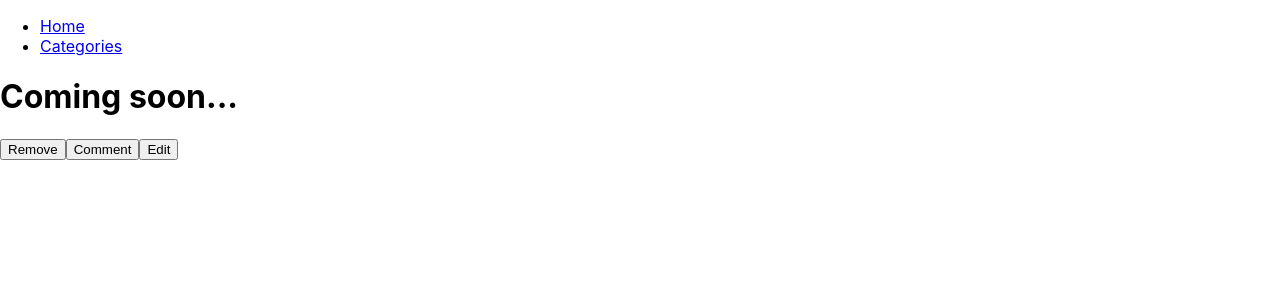
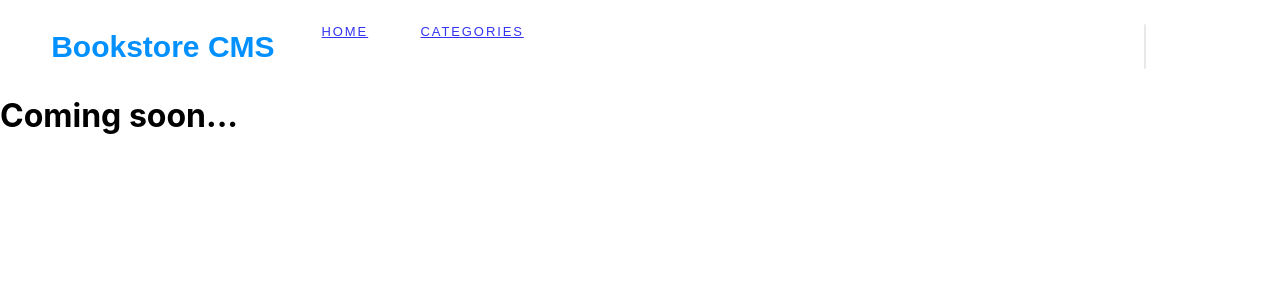
Before and after one commit to AFakhriddinov/Bookstore, a React (Create React App) app: page /categories in a window 1280 px wide. Shown: the top 300 px of the page. Built offline with nearby package versions, Linux system fonts and the light colour scheme.

Commit message:
Add basic styling

```diff
--- a/package.json
+++ b/package.json
@@ -10,7 +10,9 @@
     "axios": "^1.4.0",
     "prop-types": "^15.8.1",
     "react": "^18.2.0",
+    "react-circular-progressbar": "^2.1.0",
     "react-dom": "^18.2.0",
+    "react-icons": "^4.8.0",
     "react-redux": "^8.0.5",
     "react-router": "^6.11.2",
     "react-router-dom": "^6.11.2",
--- a/src/App.js
+++ b/src/App.js
@@ -4,7 +4,7 @@ import React from 'react';
 import BookStorage from './components/BookStorage';
 import Categories from './components/Categories';
 import Navigation from './components/Navigation';
-import Book from './components/Book';
+// import Book from './components/Book';
 
 function App() {
   return (
@@ -14,7 +14,7 @@ function App() {
         <Route path="/" element={<BookStorage />} />
         <Route path="/categories" element={<Categories />} />
       </Routes>
-      <Book />
+      {/* <Book /> */}
     </Router>
   );
 }
--- a/src/components/Book.js
+++ b/src/components/Book.js
@@ -1,20 +1,25 @@
 import { useDispatch } from 'react-redux';
 import PropTypes from 'prop-types';
+import { CircularProgressbar } from 'react-circular-progressbar';
 import { removeBook, remove } from '../redux/books/bookSlice';
+import 'react-circular-progressbar/dist/styles.css';
+import '../index.css';
 
 const Book = ({
   title, author, category, id,
 }) => {
   const dispatch = useDispatch();
+  const progress = Math.floor(Math.random() * 100);
+  const chapter = Math.floor(Math.random() * 15);
   return (
-    <div>
-      <div>
-        <p>{category}</p>
-        <h2>{title}</h2>
-        <p>{author}</p>
+    <div className="book-item">
+      <div className="book-info">
+        <p className="book-category">{category}</p>
+        <h2 className="book-title">{title}</h2>
+        <p className="book-author">{author}</p>
         <div>
           <button
-            className="btn-action"
+            className="remove-btn"
             type="button"
             onClick={() => {
               dispatch(removeBook({ id }));
@@ -23,11 +28,36 @@ const Book = ({
           >
             Remove
           </button>
+          <span className="separator">|</span>
           <button className="btn-action" type="button" title="Comment">
             Comment
           </button>
+          <span className="separator">|</span>
           <button className="btn-action" type="button" title="Edit">
             Edit
+          </button>
+        </div>
+      </div>
+      <div className="progress-icon">
+        <div className="circle">
+          <CircularProgressbar value={progress} />
+        </div>
+        <div className="percentage-container">
+          <p className="percent">
+            {progress}
+            %
+          </p>
+          <p className="progress-info">Completed</p>
+        </div>
+        <span className="separator-two" />
+        <div className="progressInfo">
+          <p className="present-unit">CURRENT CHAPTER</p>
+          <p className="unit">
+            CHAPTER
+            {chapter}
+          </p>
+          <button className="update" type="button" title="UPDATE PROGRESS">
+            UPDATE PROGRESS
           </button>
         </div>
       </div>
--- a/src/components/BookStorage.js
+++ b/src/components/BookStorage.js
@@ -3,6 +3,7 @@ import { useEffect } from 'react';
 import Book from './Book';
 import Form from './Form';
 import { getBook } from '../redux/books/bookSlice';
+import '../index.css';
 
 const BookStorage = () => {
   const dispatch = useDispatch();
@@ -12,11 +13,11 @@ const BookStorage = () => {
   }, [dispatch]);
   const { books } = useSelector((state) => state.books);
   return (
-    <div className="books">
-      <ul className="booklist">
+    <div className="book-storage">
+      <ul className="books">
         {books
           && books.map((book) => (
-            <li className="item" key={book.item_id}>
+            <li key={book.item_id}>
               <Book
                 title={book.title}
                 author={book.author}
--- a/src/components/Form.js
+++ b/src/components/Form.js
@@ -17,12 +17,13 @@ const Form = () => {
         setTitle('');
         setCategory('');
       }}
-      className="form"
+      className="book-form"
     >
-      <h2>Add a book</h2>
-      <div>
+      <h2 className="book-form-title">Add a book</h2>
+      <div className="book-inputs">
         <input
           placeholder="Title"
+          className="book-input"
           name="title"
           type="text"
           value={title}
@@ -31,6 +32,7 @@ const Form = () => {
 
         <input
           placeholder="Author"
+          className="book-input"
           name="author"
           type="text"
           value={author}
@@ -39,12 +41,13 @@ const Form = () => {
 
         <input
           placeholder="Category"
+          className="book-input"
           name="category"
           type="text"
           value={category}
           onChange={(e) => setCategory(e.target.value)}
         />
-        <button type="submit" className="form-button">
+        <button type="submit" className="submit-button">
           Add a book
         </button>
       </div>
--- a/src/components/Navigation.js
+++ b/src/components/Navigation.js
@@ -1,4 +1,6 @@
 import { NavLink } from 'react-router-dom';
+import '../index.css';
+// import { Fa500Px } from 'react-icons/fa';
 
 const Navigation = () => {
   const myLinks = [
@@ -8,14 +10,16 @@ const Navigation = () => {
 
   return (
     <header>
-      <nav>
-        <ul>
+      <nav className="nav">
+        <h1 className="title">Bookstore CMS</h1>
+        <ul className="ul">
           {myLinks.map((link) => (
             <li key={link.id}>
               <NavLink to={link.path}>{link.text}</NavLink>
             </li>
           ))}
         </ul>
+        <div className="person">{/* <Fa500Px /> */}</div>
       </nav>
     </header>
   );
--- a/src/index.css
+++ b/src/index.css
@@ -1,27 +1,258 @@
+* {
+  margin: 0;
+  padding: 0;
+  box-sizing: border-box;
+}
+
 body {
   margin: 0;
-  font-family:
-    -apple-system,
-    BlinkMacSystemFont,
-    'Segoe UI',
-    'Roboto',
-    'Oxygen',
-    'Ubuntu',
-    'Cantarell',
-    'Fira Sans',
-    'Droid Sans',
-    'Helvetica Neue',
+  font-family: -apple-system, BlinkMacSystemFont, "Segoe UI", "Roboto", "Oxygen",
+    "Ubuntu", "Cantarell", "Fira Sans", "Droid Sans", "Helvetica Neue",
     sans-serif;
   -webkit-font-smoothing: antialiased;
   -moz-osx-font-smoothing: grayscale;
 }
 
 code {
-  font-family:
-    source-code-pro,
-    Menlo,
-    Monaco,
-    Consolas,
-    'Courier New',
+  font-family: source-code-pro, Menlo, Monaco, Consolas, "Courier New",
     monospace;
 }
+/* Navbar */
+
+.nav {
+  font-family: "Poppins", sans-serif;
+  display: flex;
+  width: 92%;
+  height: 3rem;
+  margin: 0 0 3rem;
+  padding: 24px 4%;
+  background-color: #fff;
+}
+
+.title {
+  width: 15rem;
+  height: 2.313rem;
+  margin: 0.375rem 2.938rem 0.125rem 0;
+  font-family: "Montserrat", sans-serif;
+  font-size: 1.875rem;
+  font-weight: bold;
+  font-stretch: normal;
+  font-style: normal;
+  line-height: normal;
+  letter-spacing: normal;
+  color: #0290ff;
+  white-space: nowrap;
+}
+
+.ul {
+  display: flex;
+  flex-grow: 1;
+  list-style-type: none;
+  grid-gap: 40px;
+  gap: 40px;
+}
+
+.ul li {
+  width: 3.688rem;
+  height: 1rem;
+  font-size: 0.813rem;
+  font-weight: normal;
+  font-stretch: normal;
+  font-family: "Montserrat", sans-serif;
+  font-style: normal;
+  line-height: normal;
+  letter-spacing: 1.9px;
+  color: #121212;
+  text-decoration: none;
+  text-transform: uppercase;
+  opacity: 0.8;
+}
+
+.person {
+  width: 2.813rem;
+  height: 2.813rem;
+  margin: 0 0 0 41.5rem;
+  border: solid 1px #e8e8e8;
+  color: #0290ff;
+  border-radius: 100px;
+  display: flex;
+  justify-content: center;
+  align-items: center;
+}
+
+/* Books */
+
+.book-item {
+  display: flex;
+  border: 1px solid #e8e8ee;
+  justify-content: space-between;
+  padding: 2.5rem;
+  margin: 2rem 0;
+  background-color: #fff;
+}
+
+button {
+  width: fit-content;
+}
+
+.book-title {
+  margin: 0;
+  font-weight: 700;
+  font-size: 1.375rem;
+  margin-top: 0.188rem;
+  letter-spacing: -0.2px;
+  font-family: "Roboto Slab", serif;
+}
+
+.book-author {
+  font-family: "Roboto Slab", serif;
+  color: #4386bf;
+  margin: 0 0 1.5rem 0;
+}
+
+.book-category {
+  font-family: "Montserrat", sans-serif;
+  font-weight: 700;
+  color: #121212;
+  opacity: 0.5;
+  margin: 0;
+  font-size: 0.875rem;
+}
+
+.remove-btn {
+  border: none;
+  color: #4386bf;
+  background-color: transparent;
+  cursor: pointer;
+  font-family: "Roboto Slab", serif;
+  font-size: 0.875rem;
+  font-weight: 300;
+}
+
+.progress-icon {
+  display: flex;
+  align-items: center;
+  gap: 5rem;
+  margin-right: 4%;
+}
+
+.circle {
+  width: 4.25rem;
+  height: 4.25rem;
+  margin-left: 0%;
+}
+
+.percentage-container {
+  margin-left: -13%;
+  font-family: "Montserrat", sans-serif;
+  color: #121212;
+}
+
+.percent {
+  font-family: "Montserrat", sans-serif;
+  color: #121212;
+  font-size: 2rem;
+}
+
+.progress-info {
+  opacity: 0.5;
+  font-family: "Montserrat", sans-serif;
+  margin-top: -40%;
+}
+
+.present-unit,
+.unit {
+  font-family: "Roboto Slab", serif;
+  margin: 10px 0;
+}
+
+.present-unit {
+  opacity: 0.5;
+}
+
+.separator {
+  margin: 0 1rem;
+  opacity: 0.5;
+}
+
+.separator-two {
+  border: 1px solid #121212;
+  opacity: 0.1;
+  height: 60%;
+}
+
+.update {
+  background-color: rgb(8, 154, 238);
+  border: none;
+  color: white;
+  font-family: "Roboto Slab", serif;
+  padding: 8px 24px;
+  text-transform: uppercase;
+  font-weight: lighter;
+  border-radius: 3px;
+  margin-top: 9%;
+  cursor: pointer;
+  white-space: nowrap;
+}
+/* BookStorage */
+
+.book-storage {
+  margin: 1rem 2rem;
+}
+
+.books {
+  list-style-type: none;
+  padding: 0;
+}
+
+.hr {
+  border: 1px solid #e8e8e8;
+  margin: 2rem 0;
+}
+
+.book-form {
+  display: flex;
+  flex-direction: column;
+  justify-content: center;
+  margin: 1rem 0;
+  gap: 2%;
+}
+
+.book-inputs {
+  display: flex;
+  align-items: center;
+}
+
+.book-form-title {
+  font-size: 1.25rem;
+  font-weight: 700;
+  letter-spacing: -0.18px;
+  color: #888;
+  font-family: "Montserrat", sans-serif;
+}
+
+.book-input {
+  border: 1px solid #bbb;
+  border-radius: 4px;
+  font-family: "Montserrat", sans-serif;
+  font-weight: 400;
+  font-size: 1rem;
+  padding: 0.5rem;
+  height: 1.5rem;
+  margin: 0 1rem 0 0;
+  width: 80%;
+}
+
+.submit-button {
+  cursor: pointer;
+  width: 20%;
+  padding: 12px;
+  border-radius: 3px;
+  background-color: #0290ff;
+  border: none;
+  letter-spacing: 0.5px;
+  color: #fff;
+  font-size: 0.813rem;
+  font-weight: 700;
+  font-family: "Roboto Slab", serif;
+}
```
Also changed, not shown: 1 other file (tests, documents, lock files or other folders).
